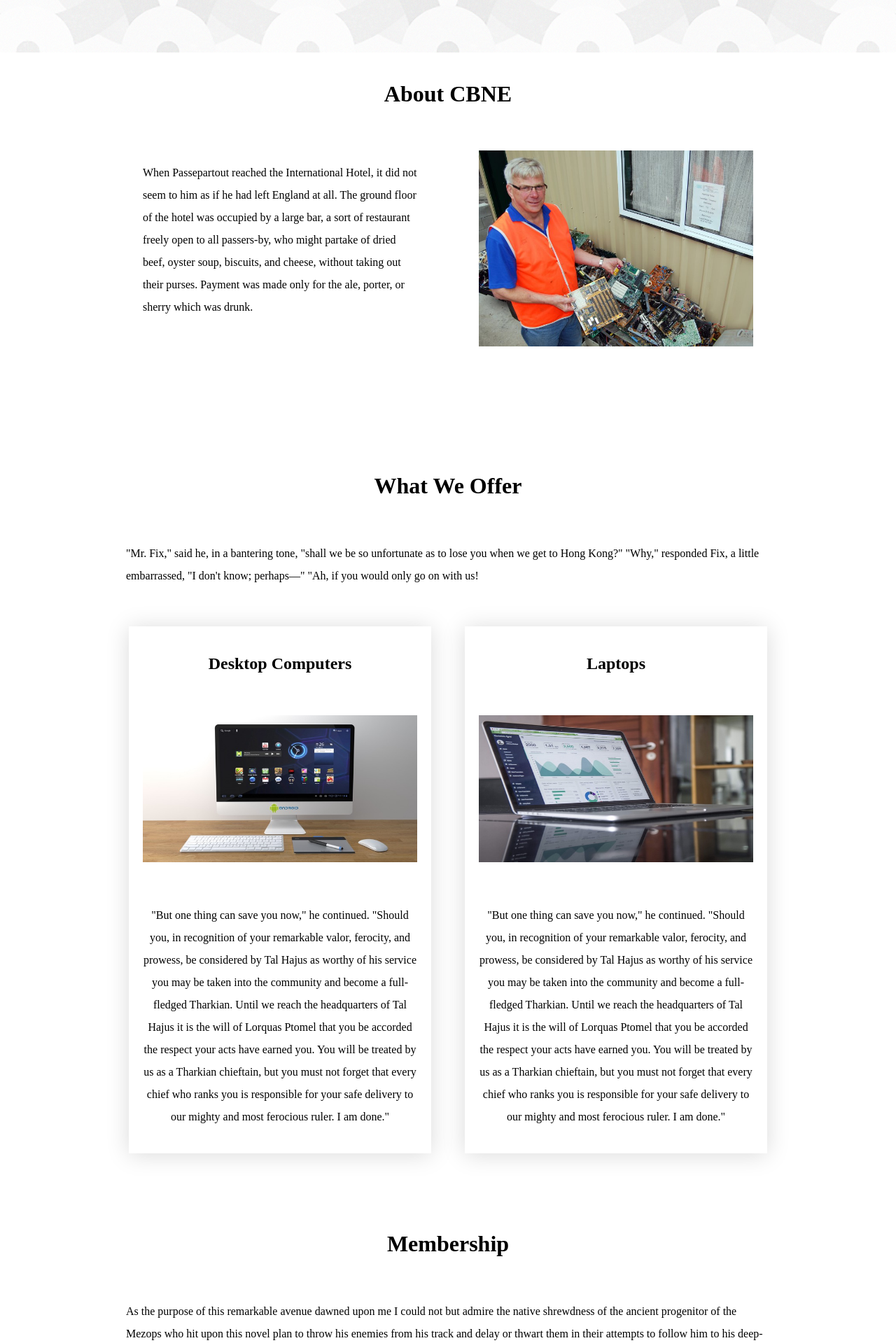
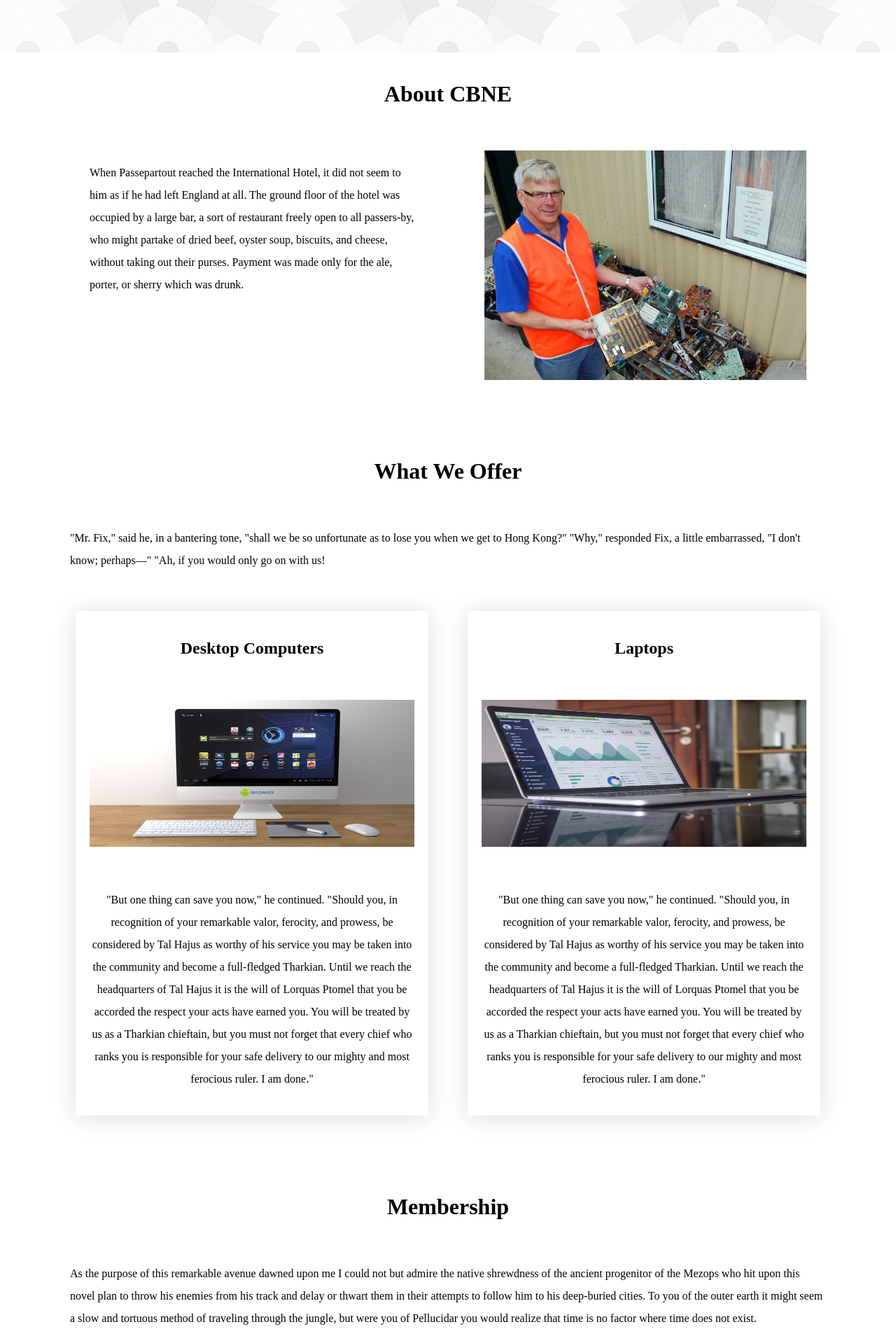
Before and after one commit to darthbobcat/cbne, a PHP site: page / in a window 1280 px wide. Shown: the part 725-2644 px from the top of the page at 70% size. Run offline with PHP 8.4, Linux system fonts and the light colour scheme.

Commit message:
edited some markup

```diff
--- a/css/site.css
+++ b/css/site.css
@@ -92,11 +92,20 @@ p {
   width:90%;
 }
 /*Main content common styling*/
+#main-content .row {
+  /*border-top: 1px solid #4a4a4a;*/
+}
 .content-section{
-  min-height: 70vh;
+  min-height: 50vh;
   padding-bottom: 3.125rem;
+  background: #fff;
   /*box-shadow: 0 2px 31px 0 rgba(0,0,0,.2);*/
-  max-width: 60em;
+  max-width: 70em;
+  margin-left:auto;
+  margin-right: auto;
+  content:"";
+  display: table;
+  clear: both;
 }
 
 .content-section:nth-of-type(2n){
--- a/index.html
+++ b/index.html
@@ -30,14 +30,17 @@
 
     </header>
     <main id="main-content">
-      <div class="row content-section" id="about-us">
+      <div class="row">
+        <div class="content-section" id="about-us">
           <h1 id="ab-us-title">About CBNE</h1>
           <p id="ab-us-description">
             When Passepartout reached the International Hotel, it did not seem to him as if he had left England at all. The ground floor of the hotel was occupied by a large bar, a sort of restaurant freely open to all passers-by, who might partake of dried beef, oyster soup, biscuits, and cheese, without taking out their purses.  Payment was made only for the ale, porter, or sherry which was drunk.
           </p>
           <img src="img/about-us.jpg" id="ab-us-image" />
         </div>
-      <div class="row content-section" id="what-we-offer">
+      </div>
+      <div class="row">
+        <div class="content-section" id="what-we-offer">
           <h1 id="offer-title">What We Offer</h1>
           <p id="offer-description">
             "Mr. Fix," said he, in a bantering tone, "shall we be so unfortunate as to lose you when we get to Hong Kong?" "Why," responded Fix, a little embarrassed, "I don't know; perhaps&mdash;" "Ah, if you would only go on with us!
@@ -57,14 +60,18 @@
             </p>
           </section>
         </div>
-      <div class="row content-section" id="membership">
+      </div>
+      <div class="row">
+        <div class="content-section" id="membership">
           <h1 id="membership-title">Membership</h1>
           <p id="membership-description">
             As the purpose of this remarkable avenue dawned upon me I could not but admire the native shrewdness of the ancient progenitor of the Mezops who hit upon this novel plan to throw his enemies from his track and delay or thwart them in their attempts to follow him to his deep-buried cities. To you of the outer earth it might seem a slow and tortuous method of traveling through the jungle, but were you of Pellucidar you would realize that time is no factor where time does not exist.
           </p>
           <a href="#membership" id="membership-form">Download the Membership form</a>
         </div>
-      <div class="row content-section" id="cbne-store">
+      </div>
+      <div class="row">
+        <div class="content-section" id="cbne-store">
           <h1 id="store-title">The CBNE Store</h1>
           <p id="store-description">
             "But there weren't many crabs in those days," the old man wandered on.  "They were fished out, and they were great delicacies. The open season  was only a month long, too. And now crabs are accessible the whole year  around. Think of it&mdash;catching all the crabs you want, any time you want,  in the surf of the Cliff House beach!"
@@ -110,7 +117,9 @@
             <a href="#" class="st-pr-more">Inquire Now</a>
           </div>
         </div>
-      <div class="row content-section" id="contact-us">
+      </div>
+      <div class="row">
+        <div class="content-section" id="contact-us">
           <h1 id="contact-title">Contact Us</h1>
           <p id="contact-description">
             Now that we know who you are, I know who I am. I'm not a mistake! It all makes sense! In a comic, you know how you can tell who the arch-villain's going to be? He's the exact opposite of the hero. And most times they're friends, like you and me! I should've known way back when... You know why, David? Because of the kids. They called me Mr Glass.
@@ -120,6 +129,7 @@
             <input type="email" class="contact-inputs" id="contact-email" placeholder="Your email" />
             <input type="text" class="contact-inputs" id="contact-message" placeholder="Your message" />
             <button type="submit" id="contact-submit">Send your message</button>
+          </div>
         </div>
       </div>
     </main>
```
Lines whose indentation alone changed are shown as unchanged.
